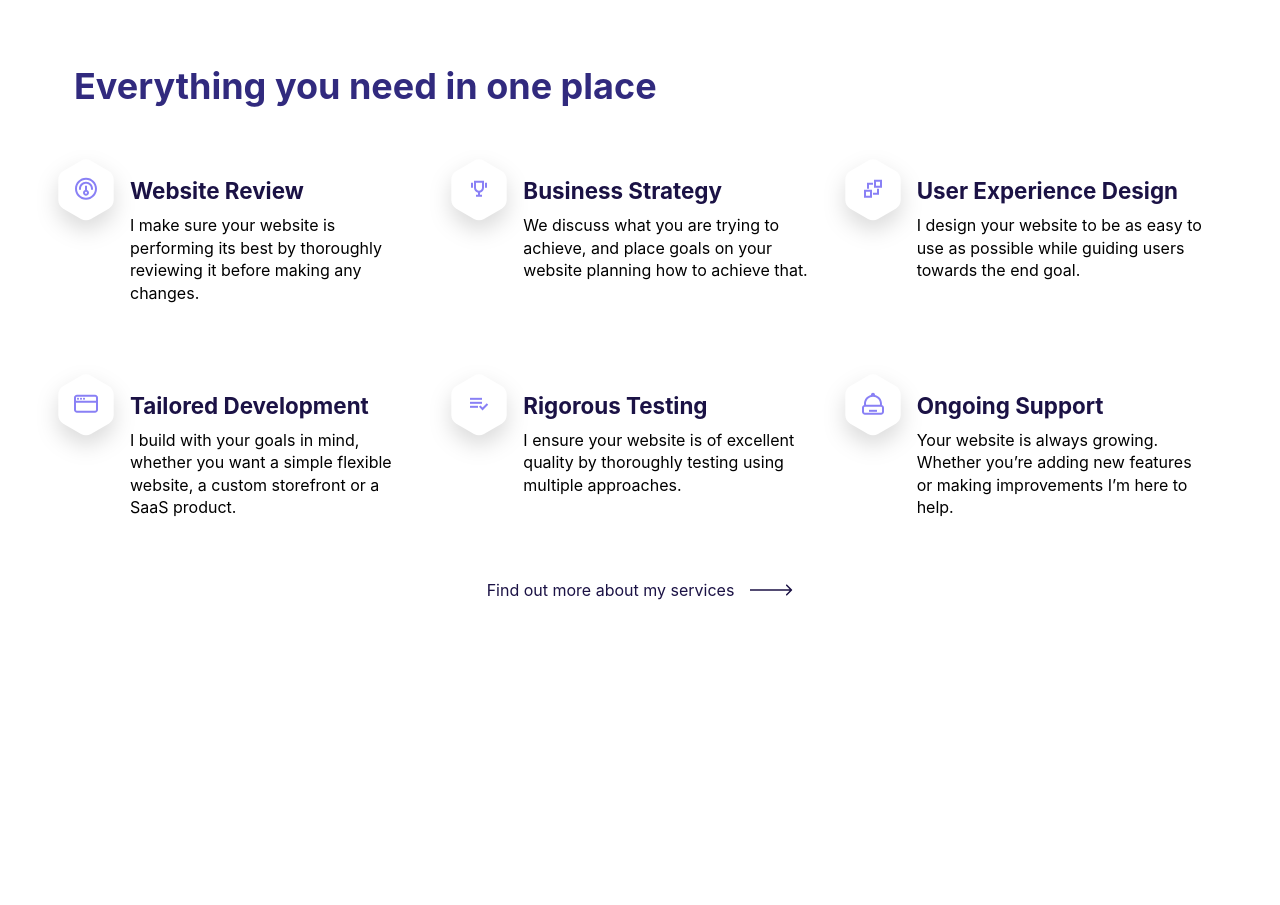
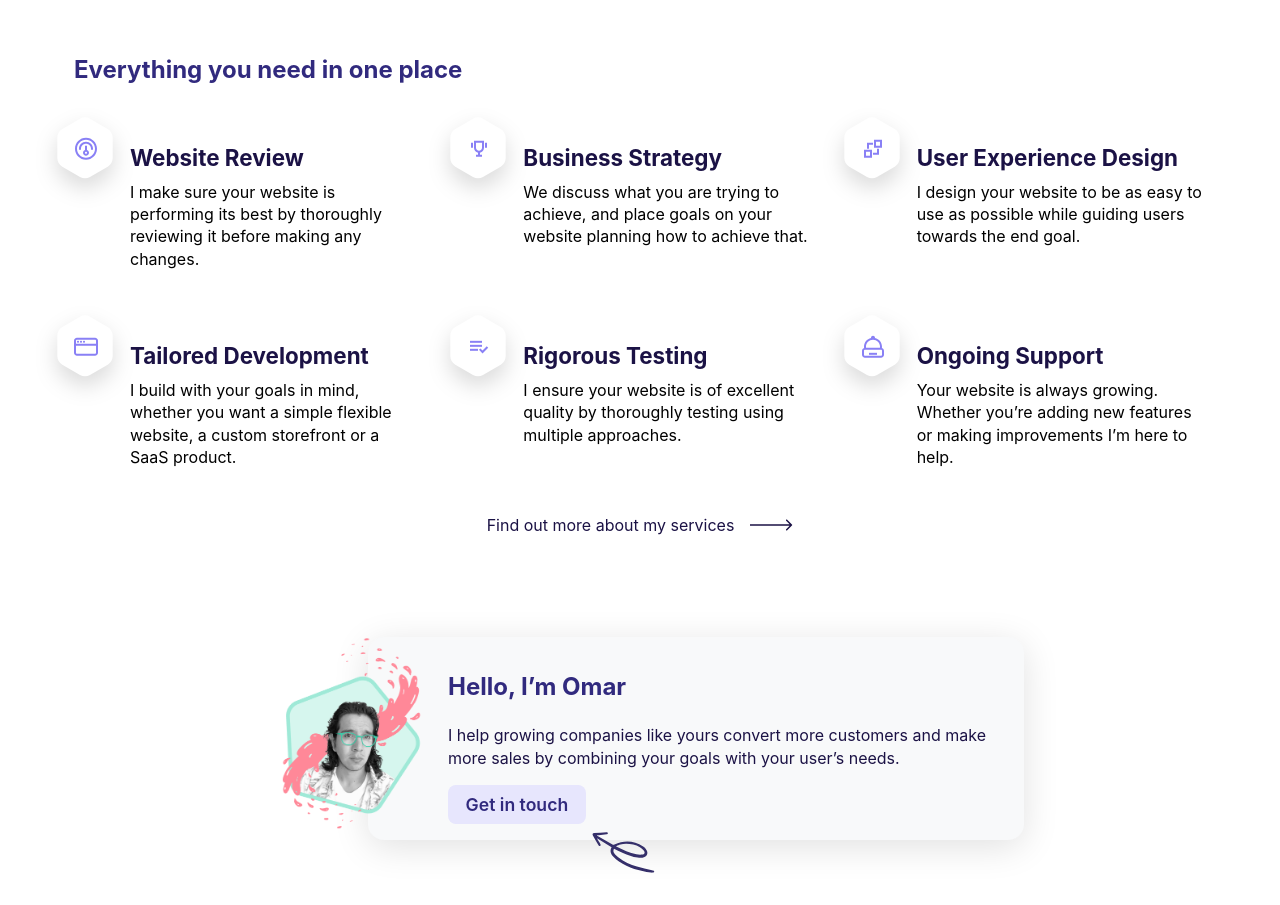
Before and after one commit to ozyxdev/aguinagadev, a Next.js app: page / in a window 1280 px wide. Shown: the part 841-1746 px from the top of the page. Before the commit the page ends 1479 px from the top, so only its background shows below. Built offline with nearby package versions, Linux system fonts and the light colour scheme.

Commit message:
add me card

```diff
--- /dev/null
+++ b/src/components/Me.js
@@ -0,0 +1,82 @@
+import styled from 'styled-components'
+import ButtonStyles from './styles/Button'
+
+const AboutCard = styled.div`
+  position: relative;
+  margin: 0 auto;
+
+  .content {
+    margin-top: 12rem;
+    background: var(--off-white);
+    border-radius: 1rem;
+    box-shadow: 0px 7px 36px rgba(0, 0, 0, 0.12);
+    display: grid;
+    padding: 4rem 1rem 1.5rem 1rem;
+    text-align: center;
+  }
+
+  img {
+    width: 12rem;
+    position: absolute;
+    margin-left: auto;
+    margin-right: auto;
+    left: 0;
+    right: 0;
+    top: -50%;
+  }
+
+  h2 {
+    margin-bottom: 0.5rem;
+  }
+
+  p {
+    line-height: 140%;
+    color: var(--dark);
+  }
+
+  button {
+    justify-self: center;
+  }
+
+  @media (min-width: 768px) {
+    margin-top: 3rem;
+    display: grid;
+    /* grid-template-columns: 1fr; */
+    justify-content: center;
+    img {
+      grid-column: 1 / span 1;
+      /* position: relative; */
+      top: 2.5rem;
+      bottom: 0;
+      /* left: 0; */
+      margin: 0;
+      /* left: -6rem; */
+    }
+
+    .content {
+      padding: 1rem 1rem 1rem 5rem;
+      margin: 3rem 0 0 7rem;
+      text-align: left;
+      max-width: 560px;
+    }
+
+    button {
+      justify-self: start;
+    }
+  }
+`
+export default function Me() {
+  return (
+    <AboutCard>
+      <img src="/profile.png" alt="This is me, Omar." />
+      <div className="content">
+        <h2>Hello, I’m Omar</h2>
+        <p>
+          I help growing companies like yours convert more customers and make
+          more sales by combining your goals with your user’s needs.
+        </p>
+        <ButtonStyles>Get in touch</ButtonStyles>
+      </div>
+    </AboutCard>
+  )
+}
--- a/src/components/ServiceItem.js
+++ b/src/components/ServiceItem.js
@@ -20,7 +20,7 @@ export default function ServiceItem({ service }) {
 
     .header {
       display: flex;
-      margin-bottom: 2rem;
+      margin-bottom: 1rem;
     }
 
     .icon {
@@ -30,8 +30,8 @@ export default function ServiceItem({ service }) {
       ::before {
         content: url('hex.svg');
         position: absolute;
-        left: calc(-49px + 12px);
-        top: calc(-60px + 28px + 11px);
+        left: calc(-49px + 11px);
+        top: calc(-60px + 30px);
         z-index: -1;
       }
     }
--- a/src/components/styles/GlobalStyles.js
+++ b/src/components/styles/GlobalStyles.js
@@ -11,6 +11,7 @@ const GlobalStyles = createGlobalStyle`
   html {
     --max-width: 1180px;
     --dark: #1B1245;
+    --off-white: #F8F9FA;
     --primary-dark: #312A7E;
     --primary-100: #E7E6FD;
     font-size: 16px;
@@ -22,7 +23,7 @@ const GlobalStyles = createGlobalStyle`
     box-sizing: border-box;
     padding: 0;
     margin: 0;
-    font-size: 1.5rem;
+    font-size: 1rem;
     line-height: 2;
     background: var(--color-background);
     color: var(--color-text);
--- a/src/pages/index.js
+++ b/src/pages/index.js
@@ -1,5 +1,6 @@
 import styled from 'styled-components'
 import Hero from '../components/Hero'
+import Me from '../components/Me'
 import Projects from '../components/Projects'
 import Services from '../components/Services'
 
@@ -12,6 +13,7 @@ export default function Home() {
       <Hero />
       <Projects />
       <Services />
+      <Me />
     </MainContainer>
   )
 }
```
